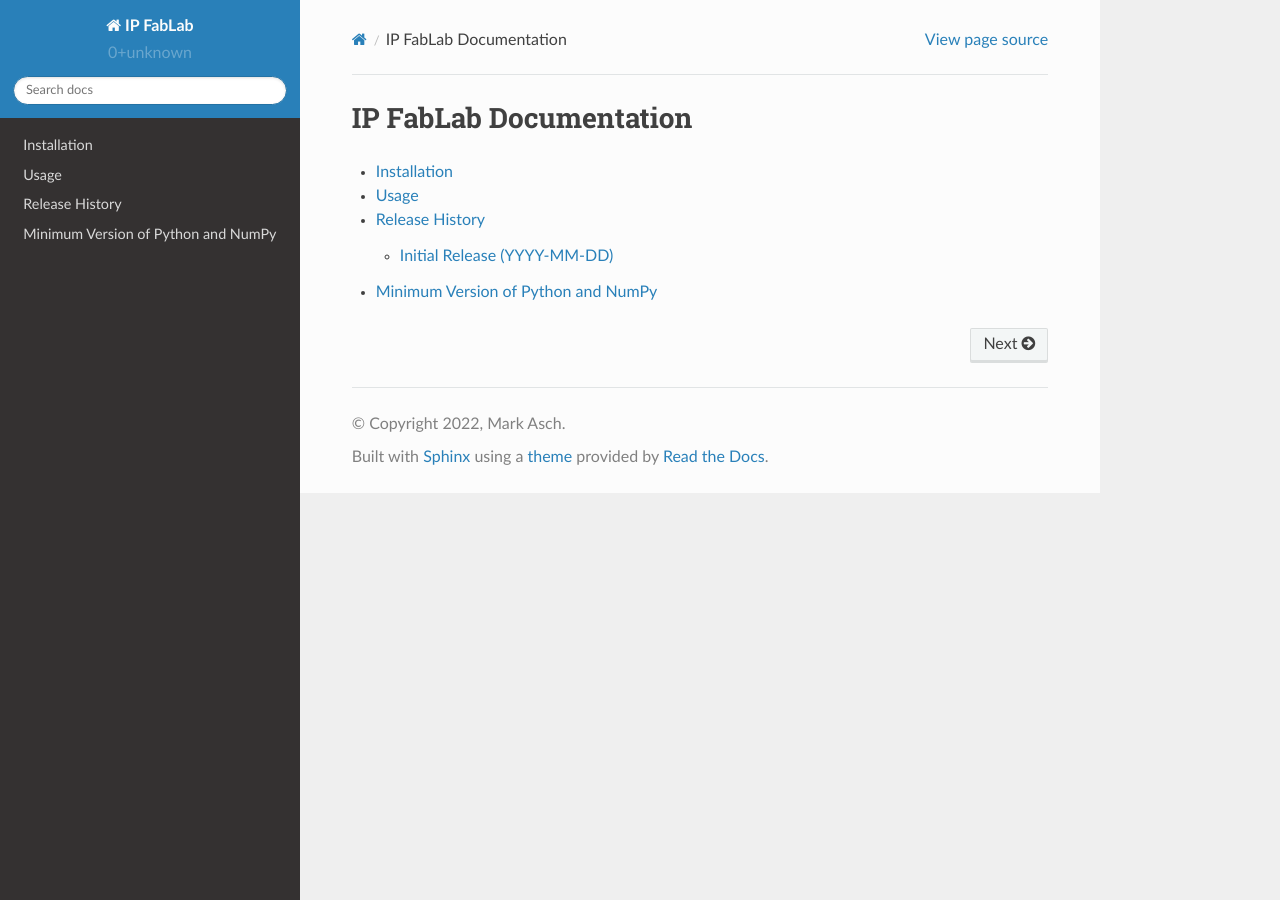
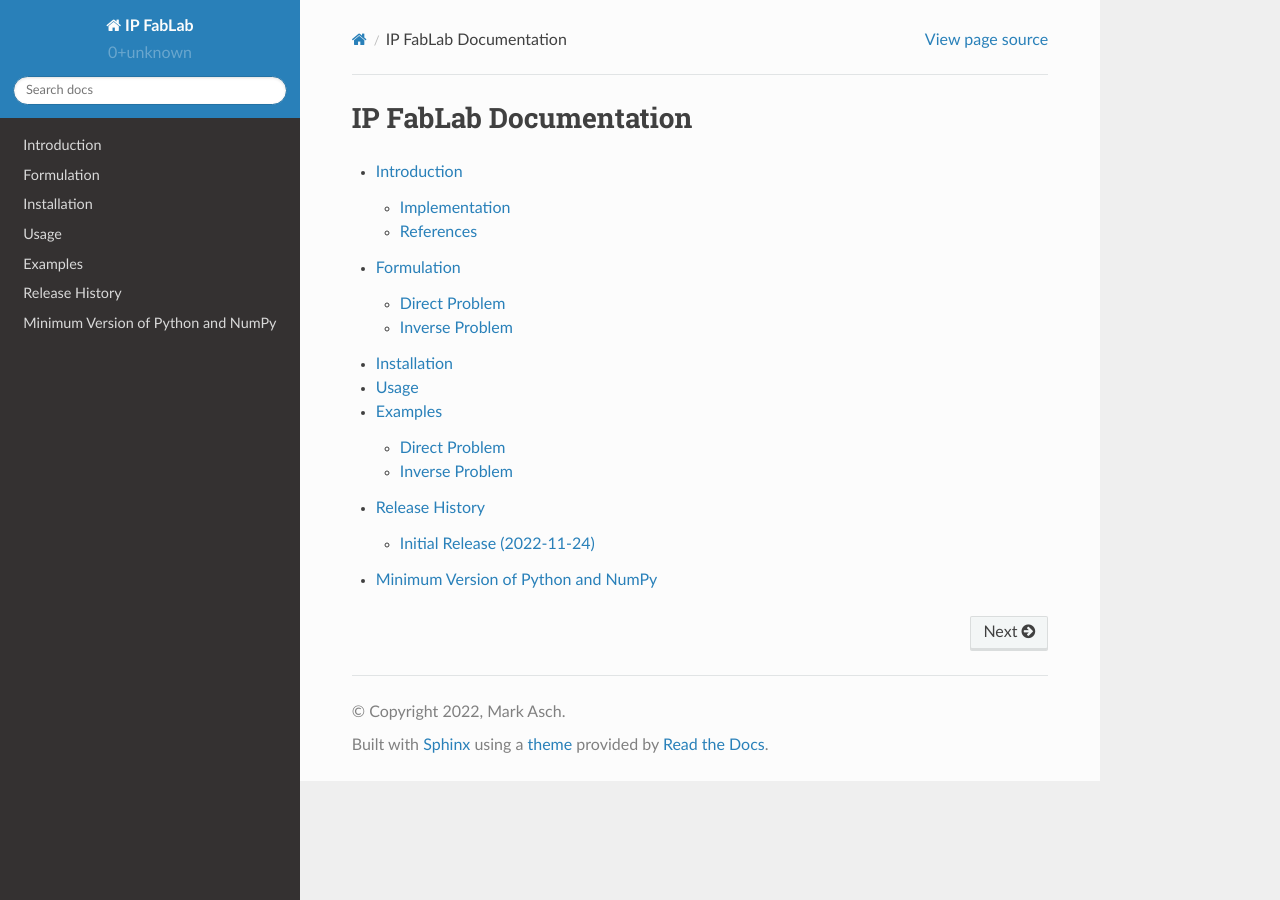
Before and after one commit to markasch/ip-fablab, a Sphinx documentation site: the page built from docs/source/index.rst, in a window 1280 px wide. Built offline with Sphinx 7.4.7 and the Read the Docs theme 2.0.0, drawn with Linux system fonts in a browser that asks for light colours.

Commit message:
update doc and source

```diff
--- a/docs/source/conf.py
+++ b/docs/source/conf.py
@@ -193,10 +193,10 @@ texinfo_documents = [
 
 
 # Example configuration for intersphinx: refer to the Python standard library.
-intersphinx_mapping = {
-    'python': ('https://docs.python.org/3/', None),
-    'numpy': ('https://numpy.org/doc/stable/', None),
-    'scipy': ('https://docs.scipy.org/doc/scipy/reference/', None),
-    'pandas': ('https://pandas.pydata.org/pandas-docs/stable', None),
-    'matplotlib': ('https://matplotlib.org/stable', None),
-}
+#intersphinx_mapping = {
+#    'python': ('https://docs.python.org/3/', None),
+#    'numpy': ('https://numpy.org/doc/stable/', None),
+#    'scipy': ('https://docs.scipy.org/doc/scipy/reference/', None),
+#    'pandas': ('https://pandas.pydata.org/pandas-docs/stable', None),
+#    'matplotlib': ('https://matplotlib.org/stable', None),
+#}
--- /dev/null
+++ b/docs/source/examples.rst
@@ -0,0 +1,18 @@
+========
+Examples
+========
+
+.. figure::  assets/IP_logo4/IP_logo4.001.png
+   :align:   center
+
+TBC
+
+Direct Problem
+--------------
+
+TBC
+
+Inverse Problem
+---------------
+
+TBC
--- /dev/null
+++ b/docs/source/formulation.rst
@@ -0,0 +1,18 @@
+===========
+Formulation
+===========
+
+.. figure::  assets/IP_logo3/IP_logo3.001.png
+   :align:   center
+
+TBC
+
+Direct Problem
+--------------
+
+TBC
+
+Inverse Problem
+---------------
+
+TBC
--- a/docs/source/index.rst
+++ b/docs/source/index.rst
@@ -9,7 +9,10 @@ IP FabLab Documentation
 .. toctree::
    :maxdepth: 2
 
+   introduction
+   formulation
    installation
    usage
+   examples
    release-history
    min_versions
--- /dev/null
+++ b/docs/source/introduction.rst
@@ -0,0 +1,30 @@
+============
+Introduction
+============
+
+.. figure::  assets/IP_logo2/IP_logo2.001.png
+   :align:   center
+
+IP FablaB is a generic platform for formulating, analyzing and solving inverse problems of *imaging* type.
+It attempts to fill the gap between theory and practise, by providing all the tools needed
+for contructing simulators for both direct and inverse problems:
+
+- choice of physical problem type (acoustic, elastic, electromagnetic)
+- choice of realistic boundary conditions (Dirichlet, Neumann, Mixed, PML)
+- choice of probing pulse (form, location, frequency)
+- choice of measurement/observation points (number, locations)
+- choice of inversion strategy (classical optimization, neural network based)
+
+Full details of the direct and inverse problem formulations can be found in the **Formulation** section
+of this documentation.
+
+Implementation
+--------------
+
+All code is in Python, with the option of full Pytorch functionality to enable efficient computation
+on GPUs.
+
+References
+----------
+
+[`Asch2022 <https://my.siam.org/Store/Product/viewproduct/?ProductId=41813926>`_] M. Asch. *A Toolbox for Digital Twins: from Model-Based to Data-Driven.* SIAM. 2022
--- a/docs/source/release-history.rst
+++ b/docs/source/release-history.rst
@@ -2,5 +2,5 @@
 Release History
 ===============
 
-Initial Release (YYYY-MM-DD)
+Initial Release (2022-11-24)
 ----------------------------
```
Also changed, not shown: .readthedocs.yml, docs/source/assets/IP_logo/IP_logo.001.jpeg (added), docs/source/assets/IP_logo2/IP_logo2.001 copy.png (added), docs/source/assets/IP_logo2/IP_logo2.001.png (added), docs/source/assets/IP_logo3/IP_logo3.001.png (added), docs/source/assets/IP_logo4/IP_logo4.001.png (added), 4 other files.
